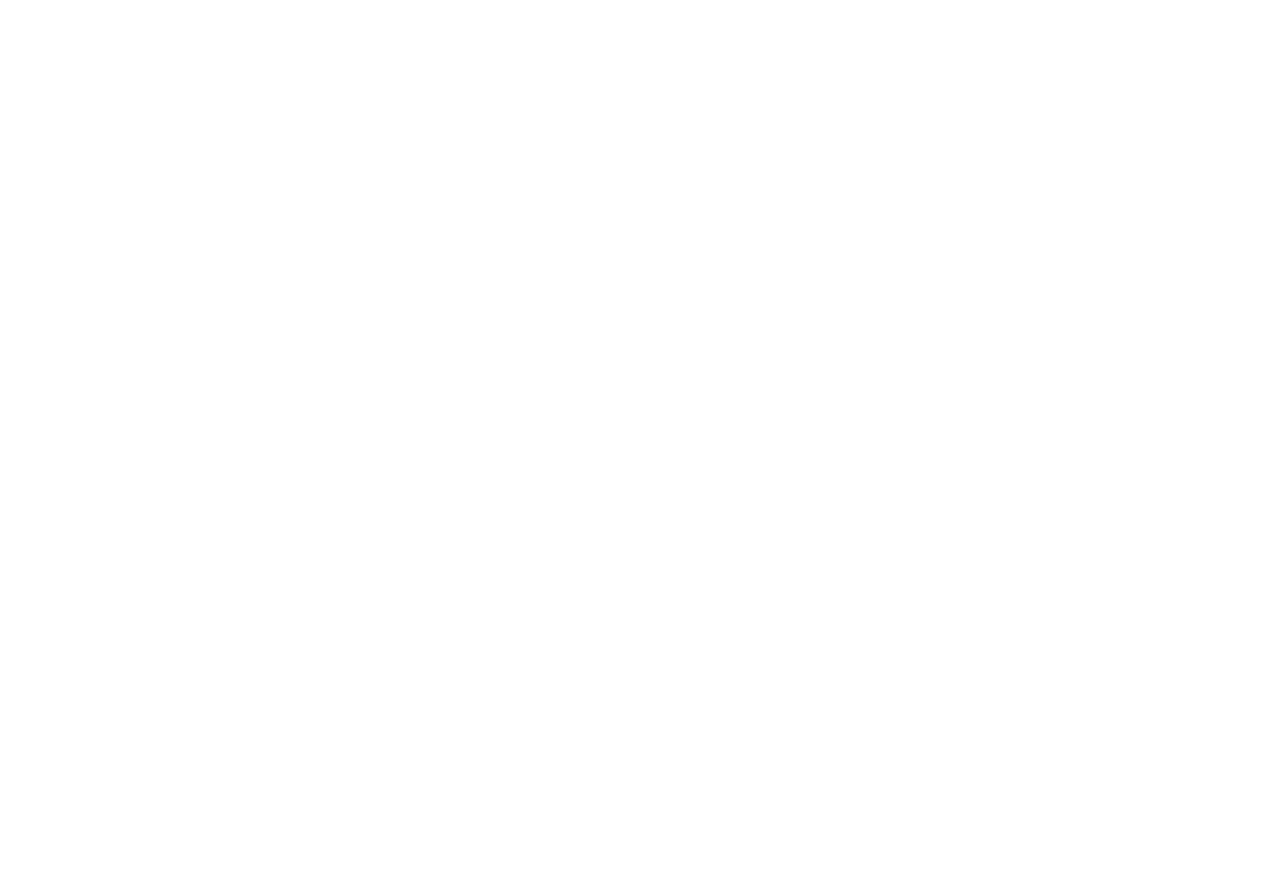
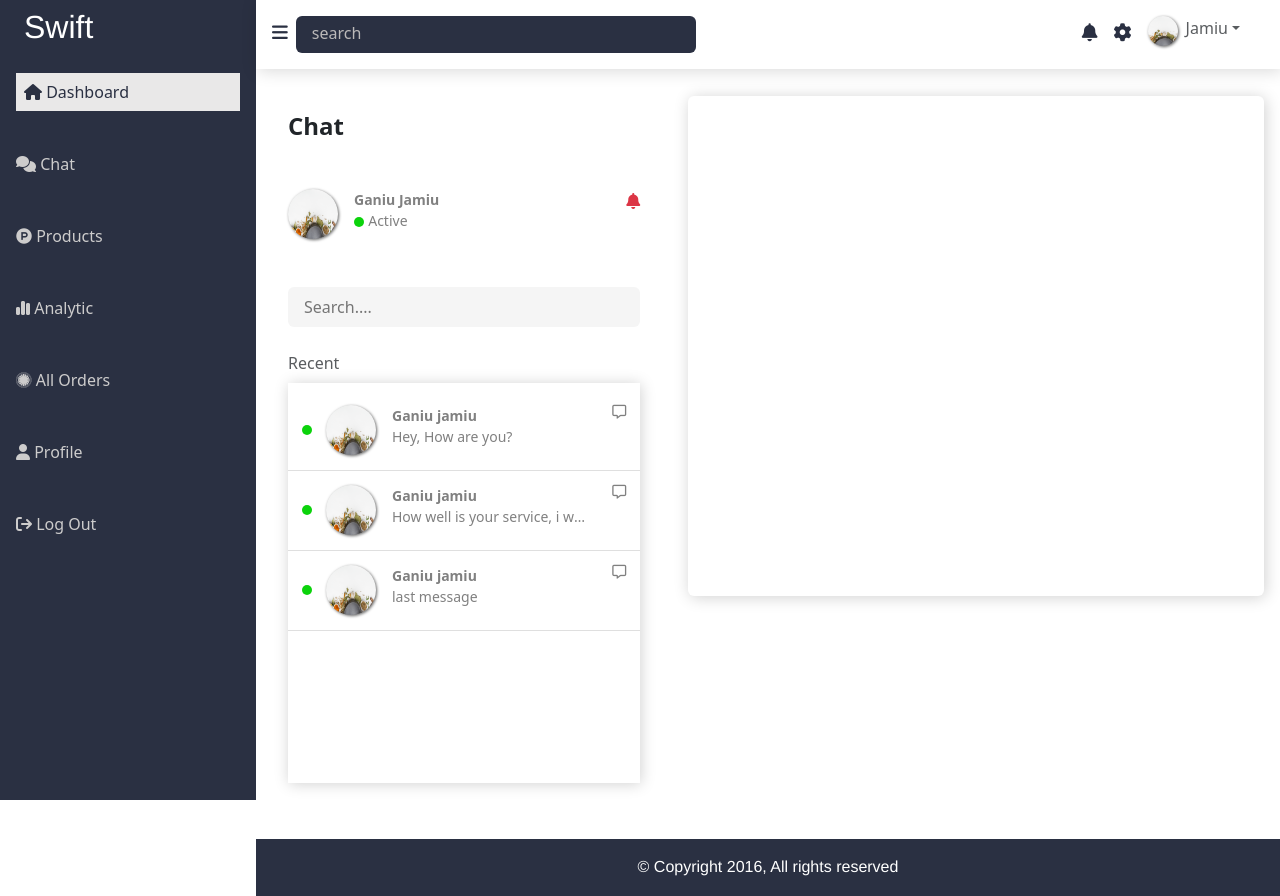
Before and after one commit to mario0070/food-delivery, a React (Vite) app: page /chat in a window 1280 px wide. Before the commit this address had no page. Before the commit the page ends 800 px from the top, so only its background shows below. Built offline with nearby package versions, Linux system fonts and the light colour scheme.

Commit message:
all chat box

```diff
--- /dev/null
+++ b/public/css/chat.css
@@ -0,0 +1,100 @@
+.vendor_dashboard .chat{
+    padding: 1em;
+    padding-top: 6em;
+}
+
+.vendor_dashboard .chat .chat_box{
+    width: 60%;
+    padding: 1em;
+    box-shadow: .1em .1em 1em rgb(209, 209, 209);
+    border-radius: 6px;
+    height: 500px;
+}
+
+.vendor_dashboard .chat .all_chats{
+    width: 40%;
+    padding: 1em;
+    margin-right: 2em;
+    height: fit-content;
+}
+
+.vendor_dashboard .chat .all_chats .user{
+    justify-content: space-between;
+}
+
+.vendor_dashboard .chat .all_chats .user p{
+    font-size: 14px;
+    color: grey;
+}
+
+.vendor_dashboard .chat .all_chats .user img{
+    width: 50px;
+    height: 50px;
+    border-radius: 50%;
+    filter: drop-shadow(.1em .1em .1em rgb(101, 101, 101));
+}
+
+.vendor_dashboard .chat .all_chats .user .dot{
+    width: 10px;
+    height: 10px;
+    border-radius: 50%;
+    background-color: rgb(12, 211, 12);
+    margin-right: .3em;
+    transform: translateY(7px);
+}
+
+.vendor_dashboard .chat .all_chats .input input{
+    width: 100%;
+    border: none;
+    outline: none;
+    border-radius: 6px;
+    padding: .5em 1em;
+    background-color: whitesmoke;
+}
+
+.vendor_dashboard .chat .all_chats .recent .box{
+    box-shadow: .1em .1em 1em rgb(209, 209, 209);
+    /* padding: 1em; */
+    height: 400px;
+    font-size: 14px;
+    color: grey;
+    overflow: scroll;
+}
+
+.vendor_dashboard .chat .all_chats .recent img{
+    width: 50px;
+    height: 50px;
+    border-radius: 50%;
+    filter: drop-shadow(.1em .1em .1em rgb(101, 101, 101));
+}
+
+.vendor_dashboard .chat .all_chats .recent .dot{
+    width: 10px;
+    height: 10px;
+    border-radius: 50%;
+    background-color: rgb(12, 211, 12);
+    margin-right: .3em;
+    transform: translateY(20px);
+    margin-right: 1em;
+}
+
+.vendor_dashboard .chat .all_chats .recent .single{
+    padding: 1em;
+    padding-bottom: .5em;
+    padding-top: 1em;
+    justify-content: space-between;
+    border-bottom: 1px solid rgb(223, 223, 223);
+}
+
+
+.vendor_dashboard .chat .all_chats .recent .single:hover{
+    cursor: pointer;
+    background-color: rgba(128, 128, 128, 0.144);
+}
+
+.vendor_dashboard .chat .all_chats .recent .single .msg{
+    white-space: nowrap;
+    width: 200px;
+    overflow: hidden;
+    text-overflow: ellipsis;
+}
--- a/public/css/vendor_dashboard.css
+++ b/public/css/vendor_dashboard.css
@@ -136,7 +136,7 @@
     width: 30px;
     height: 30px;
     object-fit: cover;
-    filter: drop-shadow(.1em .1em .1em black);
+    filter: drop-shadow(.1em .1em .1em rgb(101, 101, 101));
     border-radius: 50%;
     margin-right: .5em;
 }
--- a/src/components/App.jsx
+++ b/src/components/App.jsx
@@ -8,6 +8,7 @@
 import VendorDashboard from '../pages/vendor_dashboard'
 import UserDashboard from '../pages/user_dashboard'
 import AgentDashboard from '../pages/agent_dashboard'
+import Chat from '../pages/chat'
 
 function App() {
   return (
@@ -21,6 +22,7 @@
           <Route element={<AgentDashboard/>} path='/agent-dashboard'/>
           <Route element={<Contact/>} path='/contact-us'/>
           <Route element={<About/>} path='/about-us'/>
+          <Route element={<Chat/>} path='/chat'/>
         </Routes>
     </>
   )
--- a/src/components/sidebar.jsx
+++ b/src/components/sidebar.jsx
@@ -6,8 +6,8 @@
         <div className="top">
         <h2 className='p-2 mb-4 text-white'><a href="/">Swift</a></h2>
         <div className="links">
-            <p className=""><a href="" className='active'><i class="fa-solid fa-house"></i> Dashboard</a></p>
-            <p className=""><a href=""><i class="fa-solid fa-comments"></i> Chat</a></p>
+            <p className=""><a href="/vendor-dashboard" className='active'><i class="fa-solid fa-house"></i> Dashboard</a></p>
+            <p className=""><a href="/chat"><i class="fa-solid fa-comments"></i> Chat</a></p>
             <p className=""><a href=""><i class="fa-brands fa-product-hunt"></i> Products</a></p>
             <p className=""><a href=""><i class="fa-solid fa-chart-simple"></i> Analytic</a></p>
             <p className=""><a href=""><i class="fa-brands fa-first-order-alt"></i> All Orders</a></p>
--- /dev/null
+++ b/src/pages/chat.jsx
@@ -0,0 +1,101 @@
+import React from 'react'
+import Sidebar from '../components/sideBar'
+import Topbar from '../components/topbar'
+import "/public/css/chat.css"
+import banner3 from "/img/home-banner3.jpg"
+
+export default function Chat() {
+
+  const toggle = () => {
+    const topbar = document.querySelector(".topbar")
+    const sidebar = document.querySelector(".sidebar")
+    const main_content = document.querySelector(".main_content")
+    topbar.classList.toggle("active")
+    main_content.classList.toggle("active")
+    sidebar.classList.toggle("active")
+  }
+
+  return (
+    <div className='vendor_dashboard'>
+      <Sidebar/>
+
+      <div className="main_content">
+        <Topbar toggle={toggle}/>
+
+        <div className="chat d-flex">
+            <div className="all_chats">
+              <h4 className='fw-bold'>Chat</h4>
+              <div className="user mt-5 d-flex">
+                <div className="d-flex">
+                  <img src={banner3} alt="" />
+                    <div className="mx-3">
+                      <p className="mb-0 fw-bold">Ganiu Jamiu</p>
+                      <div className="d-flex">
+                        <p className='dot mb-0'></p>
+                        <p className="mb-0">Active</p>
+                      </div>
+                    </div>
+                </div>
+                <div className="">
+                  <i class="fa-solid fa-bell text-danger"></i>
+                  </div>
+              </div>
+
+              <div className="input mt-5 mb-4">
+                <input type="text" name="" id=""  placeholder='Search....'/>
+              </div>
+
+              <div className="recent">
+                <p className="mb-2 text-muted">Recent</p>
+                <div className="box">
+                  <div className="d-flex mt-2 single">
+                    <div className="d-flex">
+                        <p className="dot mb-0"></p>
+                        <img src={banner3} alt="" />
+                        <div className="mx-3">
+                          <p className="mb-0 fw-bold">Ganiu jamiu</p>
+                          <p className="msg">Hey, How are you?</p>
+                        </div>
+                    </div>
+                    <i class="fa-regular fa-message"></i>
+                  </div>
+                  <div className="d-flex single">
+                    <div className="d-flex">
+                        <p className="dot mb-0"></p>
+                        <img src={banner3} alt="" />
+                        <div className="mx-3">
+                          <p className="mb-0 fw-bold">Ganiu jamiu</p>
+                          <p className="msg">How well is your service, i wanna try it out</p>
+                        </div>
+                    </div>
+                    <i class="fa-regular fa-message"></i>
+                  </div>
+                  <div className="d-flex single">
+                    <div className="d-flex">
+                        <p className="dot mb-0"></p>
+                        <img src={banner3} alt="" />
+                        <div className="mx-3">
+                          <p className="mb-0 fw-bold">Ganiu jamiu</p>
+                          <p className="msg">last message</p>
+                        </div>
+                    </div>
+                    <i class="fa-regular fa-message"></i>
+                  </div>
+                </div>
+              </div>
+
+            </div>
+
+            <div className="chat_box">
+
+            </div>
+        </div>
+
+        <div className="section3 mt-4">
+          <p className="text-center text-white">© Copyright 2016, All rights reserved</p>
+        </div>
+      </div>
+
+    </div>
+  )
+}
```
